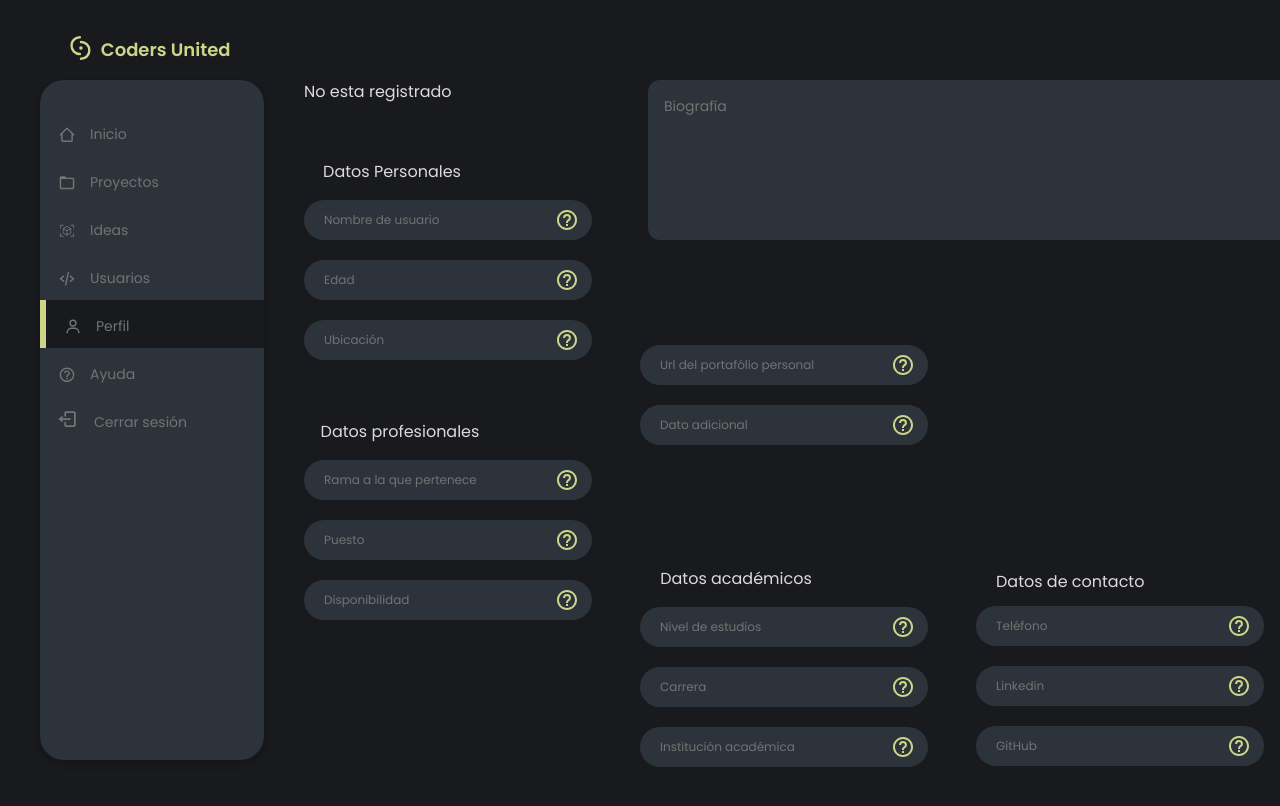
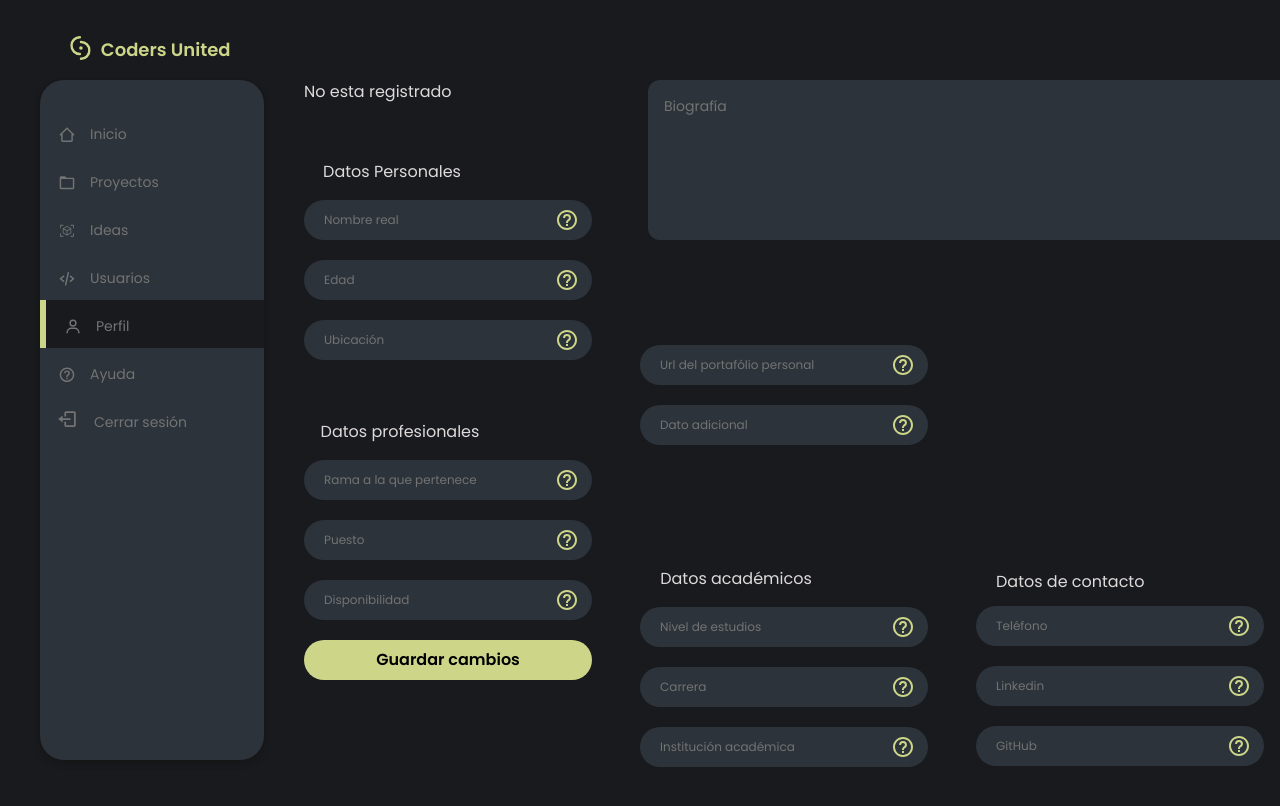
Before and after one commit to rodrigo745/coders-united, a Next.js app: page /pages/4/perfil in a window 1280 px wide. Shown: the top 806 px of the page. Built offline with nearby package versions, Linux system fonts and the light colour scheme; no server answers; the database is empty.

Commit message:
base de datos para el perfil

```diff
--- /dev/null
+++ b/src/app/api/datosPerfil/[id]/route.js
@@ -0,0 +1,11 @@
+import connectDB from "../../../../libs/mongoose";
+import datosPerfil from "../../../../models/datosPerfil";
+import { NextResponse } from "next/server";
+
+export async function POST(request){
+    await connectDB();
+    const res = await request.json();
+    const data = await datosPerfil.create(res);
+
+    return NextResponse.json(data);
+}
--- /dev/null
+++ b/src/app/api/datosPerfil/route.js
@@ -0,0 +1,11 @@
+import connectDB from "../../../libs/mongoose";
+import datosPerfil from "../../../models/datosPerfil";
+import { NextResponse } from "next/server";
+
+export async function GET(){
+    await connectDB();
+    const res = await datosPerfil.find();
+    const data = await JSON.parse(JSON.stringify(res));
+
+    return data;
+}
--- a/src/app/pages/(dashboard)/[name]/perfil/page.jsx
+++ b/src/app/pages/(dashboard)/[name]/perfil/page.jsx
@@ -1,49 +1,15 @@
-"use client";
-import { useSession } from "next-auth/react"
-import Image from "next/image.js";
+import ActualizarDatos from "../../../../../components/datosPersonales/actualizarDatos";
 
-// Componentes
-import { DaPersonales, DaBio, DaSegundaColumna } from "../../../../../components/datosPersonales/daPersonales.jsx";
+import { GET } from "../../../../api/datosPerfil/route";
+
+export default async function Perfil(){
 
 
-export default function Perfil(){
-
-    const { data: session } = useSession();
+    const datos = await GET();
 
     return(
-        <div className="flex flex-col md:flex md:flex-row">
-            <div>
-
-            {
-                session?.user ?
-                <div className="flex justify-center">
-                <div className="w-fit cuadro py-6 px-10 flex flex-col justify-center items-center rounded-lg">
-                    <Image className="rounded-full border-2 border-yellow-300"
-                    src={session.user.image} width={60} height={60} alt="foto de perfil" />
-                    <div className="mt-4">
-
-                    <p className="font-bold text-center text-md md:text-md amarillo">
-                        {session.user.name}
-                    </p>
-                    <p className=" text-center text-neutral-500 text-xs scale-100 mt-2">
-                        {session.user.email}
-                    </p>
-                    </div>
-                </div>
-
-                </div>
-                :
-                <div>
-                    <p>No esta registrado</p>
-                </div>
-            }
-            <DaPersonales/>
-            </div>
-            <div >
-                <DaBio/>
-                <DaSegundaColumna/>
-            </div>
-
+        <div>
+            <ActualizarDatos datos={datos}/>
         </div>
     )
 }
--- /dev/null
+++ b/src/components/datosPersonales/actualizarDatos.jsx
@@ -0,0 +1,109 @@
+"use client";
+import { useSession } from "next-auth/react"
+import Image from "next/image.js";
+
+// Componentes
+import { DaPersonales, DaBio, DaSegundaColumna } from "./daPersonales.jsx";
+import { useEffect, useState } from "react";
+
+// obtencion y guardado de los datos obtenidos de los campos
+export default function ActualizarDatos(props){
+
+    const datosGet = props.datos
+    const { data: session } = useSession();
+    // variables de valor y modificacion
+    const [ nombreReal, setNombreReal ] = useState("");
+    const [ edad, setEdad ] = useState("");
+    const [ ubicacion, setUbicacion ] = useState("");
+    const [ datosMongo, setDatosMongo ] = useState({});
+    let encontrado;
+    // controlo que se actualicen los datos antes de subir, para que no se suba un objeto vacio
+    useEffect(()=>{
+        if(session?.user){
+            setDatosMongo({
+                correo: session.user.email,
+                nombre_real: nombreReal,
+                edad: edad,
+                ubicacion: ubicacion
+            })
+        }
+    },[edad, nombreReal, ubicacion])
+
+
+    // Esta funcion sube los datos a mongo
+    const prueba = async(e)=>{
+        e.preventDefault();
+
+        // Crear o Actualizar
+        encontrado = datosGet.some(item => item.correo === session.user.email);
+
+        if(!encontrado){ // si coincide el correo actual con uno de mongo, no se crea el registro
+            // crear
+            const subir = await fetch(`/api/datosPerfil/as`, {
+                method: "POST",
+                body: JSON.stringify(datosMongo),
+                headers: {
+                    "Content-Type": "application/json"
+                }
+            })
+        } else {
+            // actualizar
+
+        }
+    }
+
+    // obtengo los cambios y modifico la variable base para ser subida luego
+    const get_nombre_real = (e)=>{setNombreReal(e.target.value)}
+    const get_edad = (e)=>{setEdad(e.target.value)}
+    const get_ubicacion = (e)=>{setUbicacion(e.target.value)}
+
+
+
+    return(
+        <form onSubmit={prueba} className="flex flex-col md:flex md:flex-row">
+            <div>
+
+            {
+                session?.user ?
+                <div className="flex justify-center">
+                <div className="w-fit cuadro py-6 px-10 flex flex-col justify-center items-center rounded-lg">
+                    <Image className="rounded-full border-2 border-yellow-300"
+                    src={session.user.image} width={60} height={60} alt="foto de perfil" />
+                    <div className="mt-4">
+
+                    <p className="font-bold text-center text-md md:text-md amarillo">
+                        {session.user.name}
+                    </p>
+                    <p className=" text-center text-neutral-500 text-xs scale-100 mt-2">
+                        {session.user.email}
+                    </p>
+                    </div>
+                </div>
+
+                </div>
+                :
+                <div>
+                    <p>No esta registrado</p>
+                </div>
+            }
+            <DaPersonales
+                nombre_real={get_nombre_real} valor_nombre_real={nombreReal}
+                edad={get_edad} valor_edad={edad}
+                ubicacion={get_ubicacion} valor_ubicacion={ubicacion}
+
+            />
+
+            <div className="hidden md:block">
+                <button className="amarilloBack px-4 py-2 text-black font-bold rounded-full w-full">Guardar cambios</button>
+            </div>
+            </div>
+            <div >
+                <DaBio/>
+                <DaSegundaColumna/>
+            </div>
+            <div className="md:hidden mb-20 flex justify-center">
+                <button onSubmit={prueba} className="amarilloBack px-4 py-2 text-black font-bold rounded-full w-72">Guardar cambios</button>
+            </div>
+        </form>
+    )
+}
--- a/src/components/datosPersonales/daPersonales.jsx
+++ b/src/components/datosPersonales/daPersonales.jsx
@@ -1,12 +1,12 @@
 import { BiHelpCircle } from "react-icons/bi"
 
-export function DaPersonales(){
+export function DaPersonales(props){
     return(
         <div className="flex flex-col content-center justify-center items-center mt-4 md:mt-10">
             <h4 className="mt-4 mb-4 mr-28">Datos Personales</h4>
-            { inputText("Nombre de usuario", "text") }
-            { inputText("Edad", "number") }
-            { inputText("Ubicación", "text") }
+            { inputText("Nombre real", "text", props.nombre_real, props.valor_nombre_real) }
+            { inputText("Edad", "number", props.edad, props.valor_edad) }
+            { inputText("Ubicación", "text", props.ubicacion, props.valor_ubicacion) }
 
             <h4 className="mt-4 md:mt-10 mb-4 mr-24">Datos profesionales</h4>
             { inputText("Rama a la que pertenece", "text") }
@@ -65,10 +65,10 @@ export function DaSegundaColumna(){
 
 
 
-function inputText(texto, tipo){
+function inputText(texto, tipo, cambios, valor){
     return (
         <div className="flex mb-5">
-            <input className="p-3 px-5 cuadro w-72 placeholder:text-neutral-500 rounded-full text-xs pr-12" placeholder={texto} type={tipo}/>
+            <input onChange={cambios} value={valor} className="p-3 px-5 cuadro w-72 placeholder:text-neutral-500 rounded-full text-xs pr-12" placeholder={texto} type={tipo}/>
             <BiHelpCircle color="#CDD589" className="absolute scale-150 ml-[255px] mt-3"/>
         </div>
     )
--- /dev/null
+++ b/src/models/datosPerfil.js
@@ -0,0 +1,11 @@
+import mongoose from "mongoose";
+import { Schema } from "mongoose";
+
+const datosPerfile = new Schema({
+    correo: String,
+    nombre_real: String,
+    edad: Number,
+    ubicacion: String,
+});
+
+export default mongoose.models.datosPerfile || mongoose.model("datosPerfile", datosPerfile)
```
